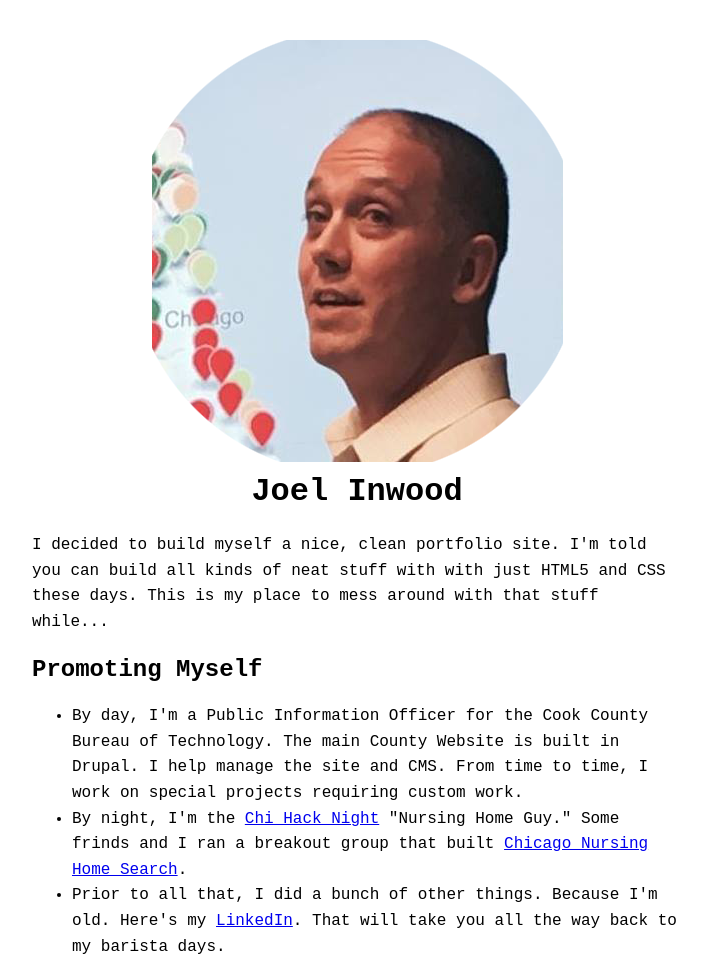
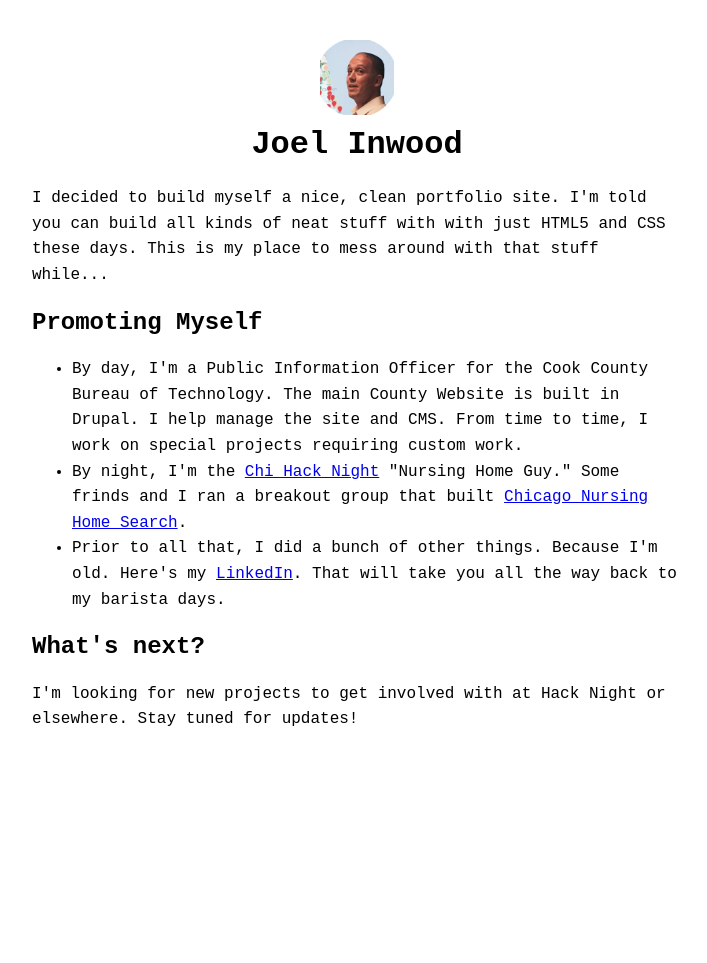
Before and after one commit to joelinwood/joelinwood.github.io, a plain HTML site: page index.html in a window 1280 px wide. Shown: the top 963 px of the page, without its empty margins (283-990 px from the left). After the commit the page ends 800 px from the top, so only its background shows below. Drawn offline with Linux system fonts and the light colour scheme.

Commit message:
smaller image

```diff
--- a/index.html
+++ b/index.html
@@ -6,7 +6,7 @@
 </head>
 <body>
 <header></header>
-<h1><img src="ji.png" alt="Joel Inwood"><br>Joel Inwood</h1>
+<h1><img src="ji.png" alt="Joel Inwood" height="75"><br>Joel Inwood</h1>
 <p>I decided to build myself a nice, clean portfolio site. I'm told you can build all kinds of neat stuff with with just HTML5 and CSS these days. This is my place to mess around with that stuff while...</p>
 <h2>Promoting Myself</h2>
 <p>
```
